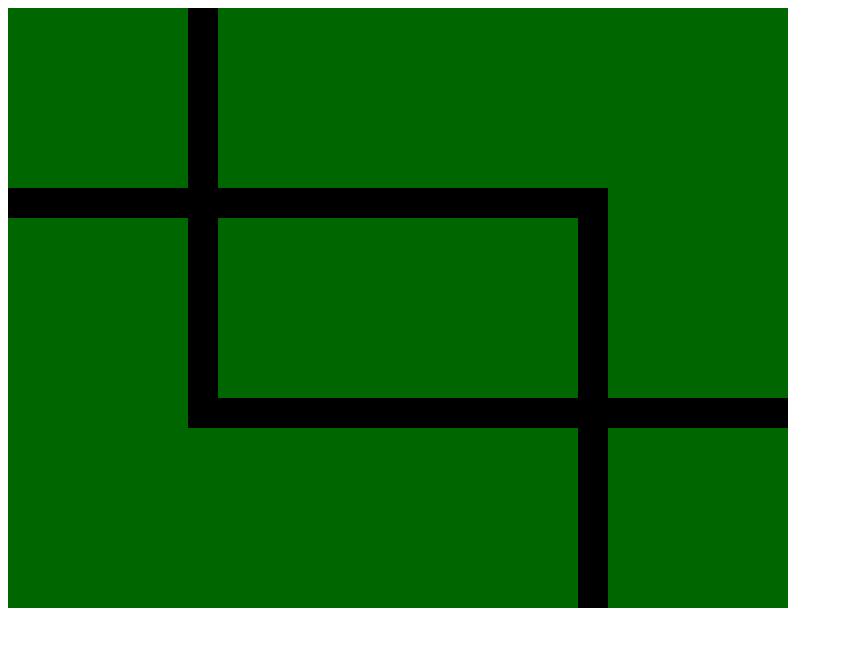
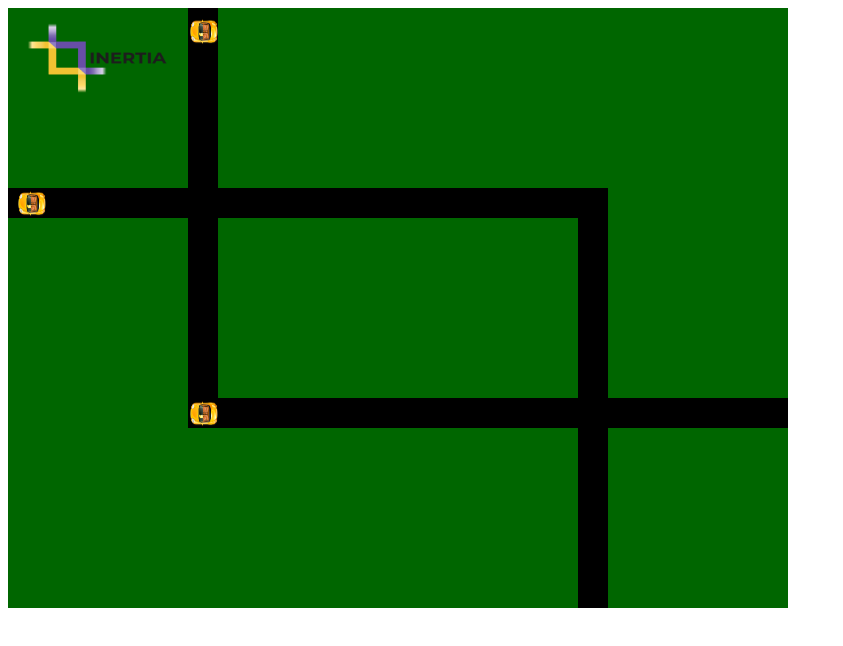
Before and after one commit to kavin-zhu/inertia, a plain HTML site: page fujiCarA.html in a window 1280 px wide. Shown: the whole page, without its empty margins (0-843 px from the left). Drawn offline with Linux system fonts and the light colour scheme.

Commit message:
Add files via upload

```diff
--- a/fujiCarA.html
+++ b/fujiCarA.html
@@ -10,8 +10,8 @@
 
       function draw() {
         var canvas = document.getElementById('canvas');
+        var ctx = canvas.getContext('2d');
         if (canvas.getContext) {
-          var ctx = canvas.getContext('2d');
           ctx.fillStyle = "#006600";
           ctx.fillRect(0, 0, 780, 600);
           ctx.fillStyle = "#000000";
@@ -19,8 +19,26 @@
           ctx.fillRect(0,180,600,30);
           ctx.fillRect(180,390,600,30);
           ctx.fillRect(570,180,30,420);
+
+          var logoImg = new Image();
+          logoImg.onload = function() {
+
+              ctx.drawImage(logoImg, 0, 0, 175, 100);
+
+          };
+          logoImg.src = "inertiaLog.png";
+
+          var car = new Image();
+          car.onload = function() {
+            ctx.drawImage(car, 10, 182, 28, 28);
+            ctx.drawImage(car, 182, 10, 28, 28);
+            ctx.drawImage(car, 182, 392, 28, 28);
+          };
+          car.src = "car.png";
+
         }
       }
+
 
       function getEventLocation(element,event){
         var pos = getElementPosition(element);
@@ -61,8 +79,6 @@
 
       },false);
 
-
-
     </script>
 
   </body>
```
Also changed, not shown: car.png (added), inertiaLog.png (added).
